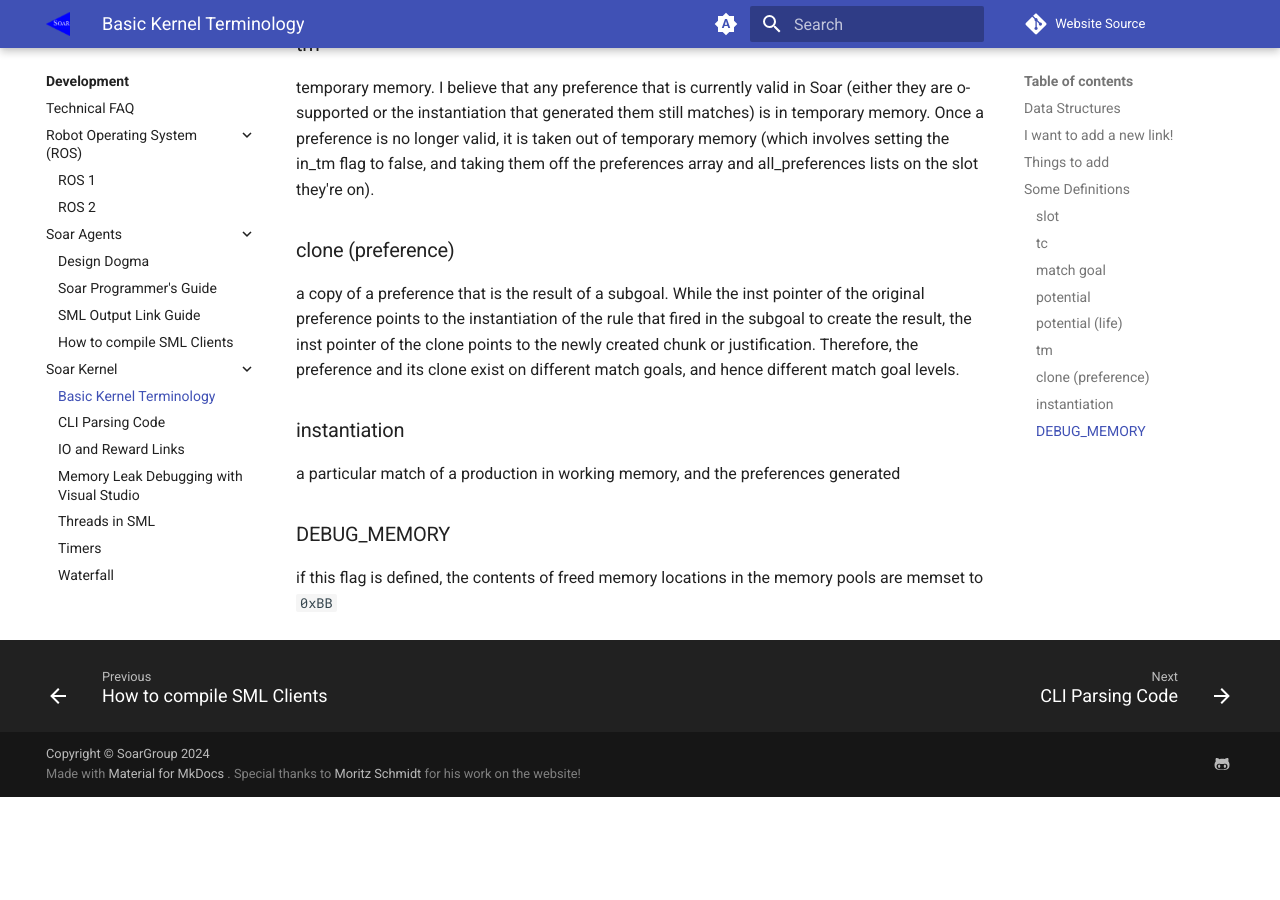
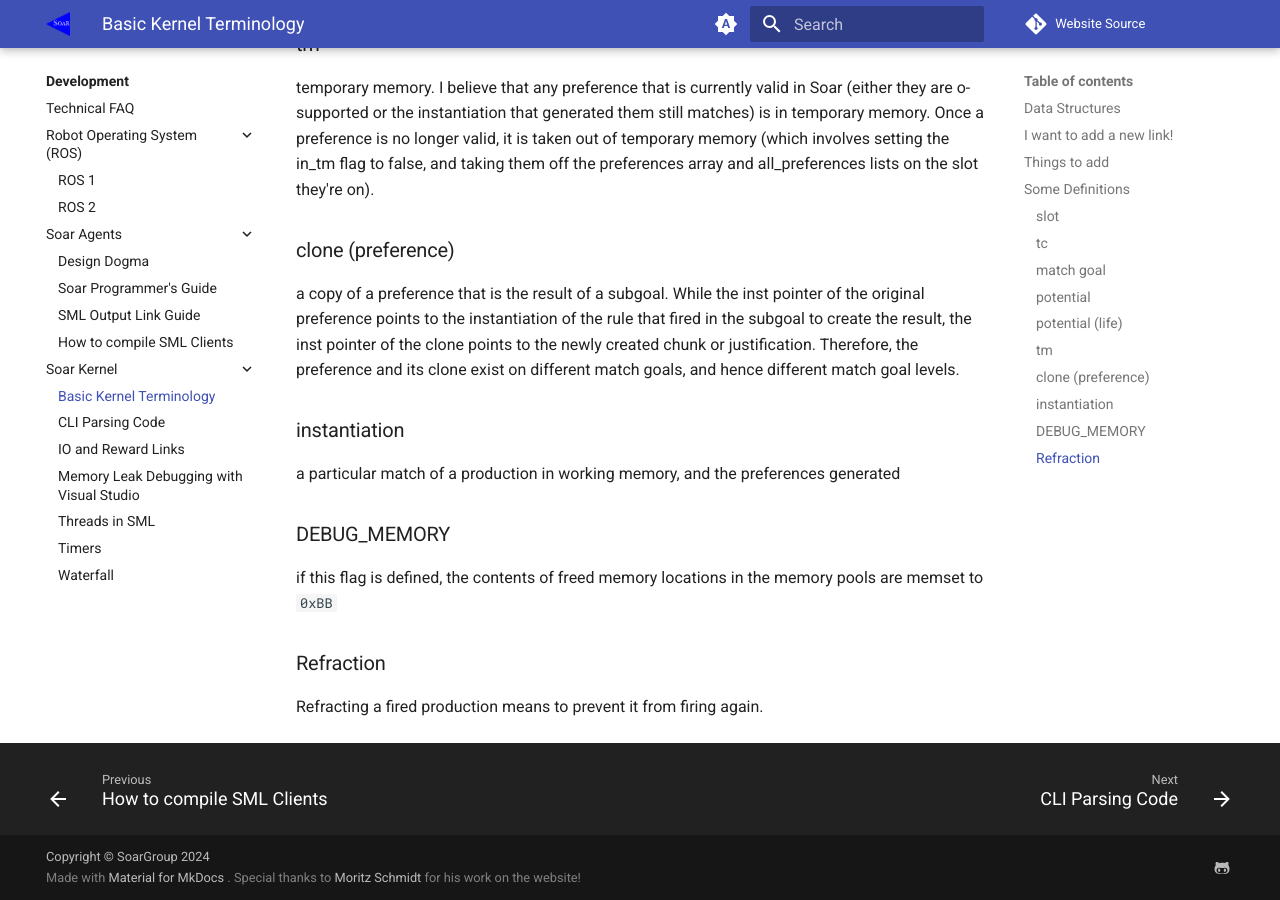
Before and after one commit to SoarGroup/SoarGroup.github.io, an MkDocs documentation site: the page built from docs/development/soar/BasicKernelTerminology.md, in a window 1280 px wide and 900 px high, scrolled down 4031 px. Built offline with MkDocs 1.6.1 and Material for MkDocs 9.7.7, drawn with Linux system fonts in a browser that asks for light colours; comment, search, counter and statistics services are not loaded; before the commit the page ends 4828 px from its top, so only the background shows below that.

Commit message:
define "refraction"
I thought I was seeing a typo of "retraction" in the codebase :D But John says
this is the basic meaning of it, and it makes sense.

```diff
--- a/docs/development/soar/BasicKernelTerminology.md
+++ b/docs/development/soar/BasicKernelTerminology.md
@@ -206,3 +206,7 @@ a particular match of a production in working memory, and the preferences genera
 
 if this flag is defined, the contents of freed memory locations in the memory
 pools are memset to `0xBB`
+
+### Refraction
+
+Refracting a fired production means to prevent it from firing again.
```
